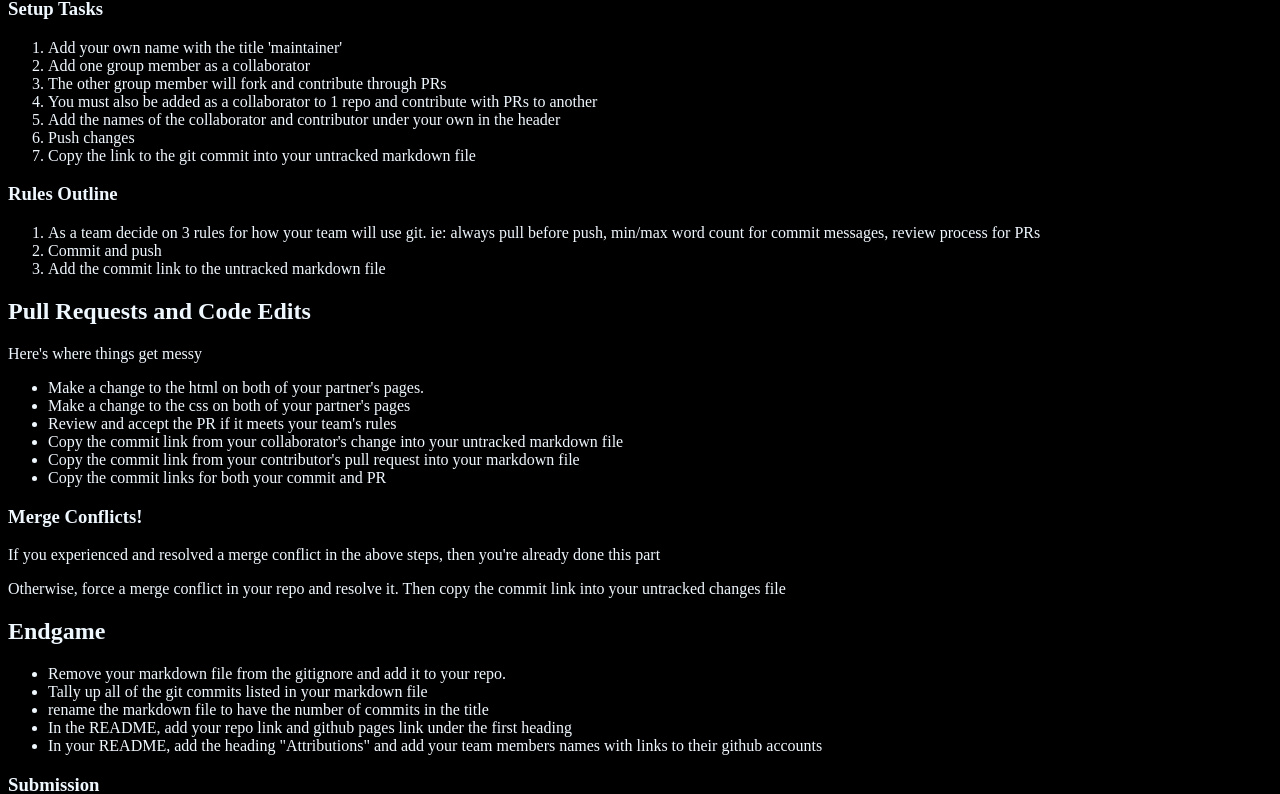
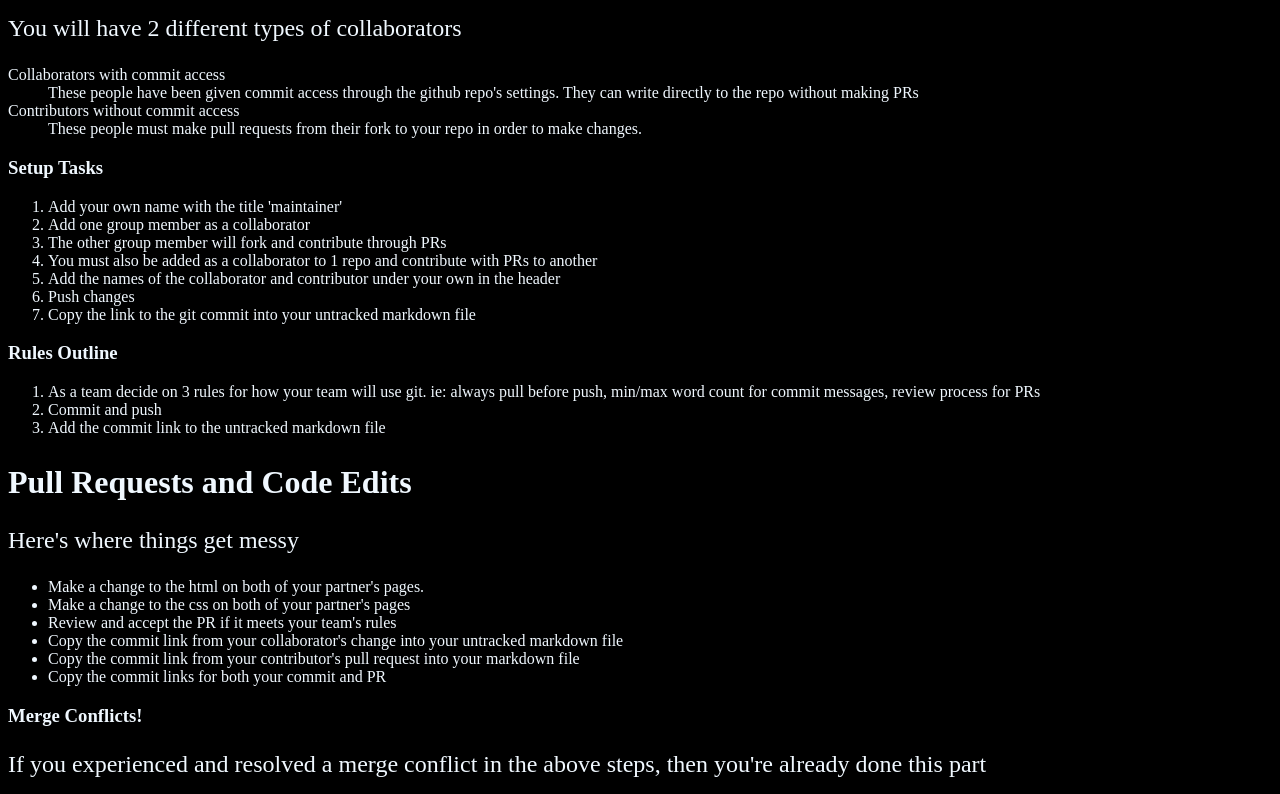
Before and after one commit to FesalBadday/scavengit-game-devon, a plain HTML site: page index.html in a window 1280 px wide. Shown: the part 702-1496 px from the top of the page. Drawn offline with Linux system fonts and the light colour scheme.

Commit message:
updated font size

```diff
--- a/assets/css/main.css
+++ b/assets/css/main.css
@@ -2,3 +2,11 @@ body {
   background-color: black;
   color: aliceblue;
 }
+
+h2 {
+  font-size: 2rem;
+}
+
+p {
+  font-size: 1.5rem;
+}
```
